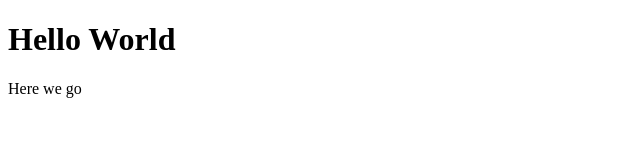
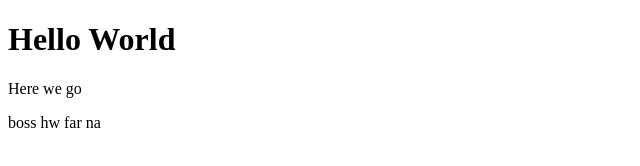
Before and after one commit to iamoluwaseuno/lagosstudy, a plain HTML site: page index.html in a window 1280 px wide. Shown: the whole page, without its empty margins (0-640 px from the left). Drawn offline with Linux system fonts and the light colour scheme.

Commit message:
Update index.html

```diff
--- a/index.html
+++ b/index.html
@@ -7,5 +7,6 @@
 <body>
 <h1>Hello World</h1>
     <p>Here we go</p>
+    <p>boss hw far na </p>
 </body>
 </html>
```
